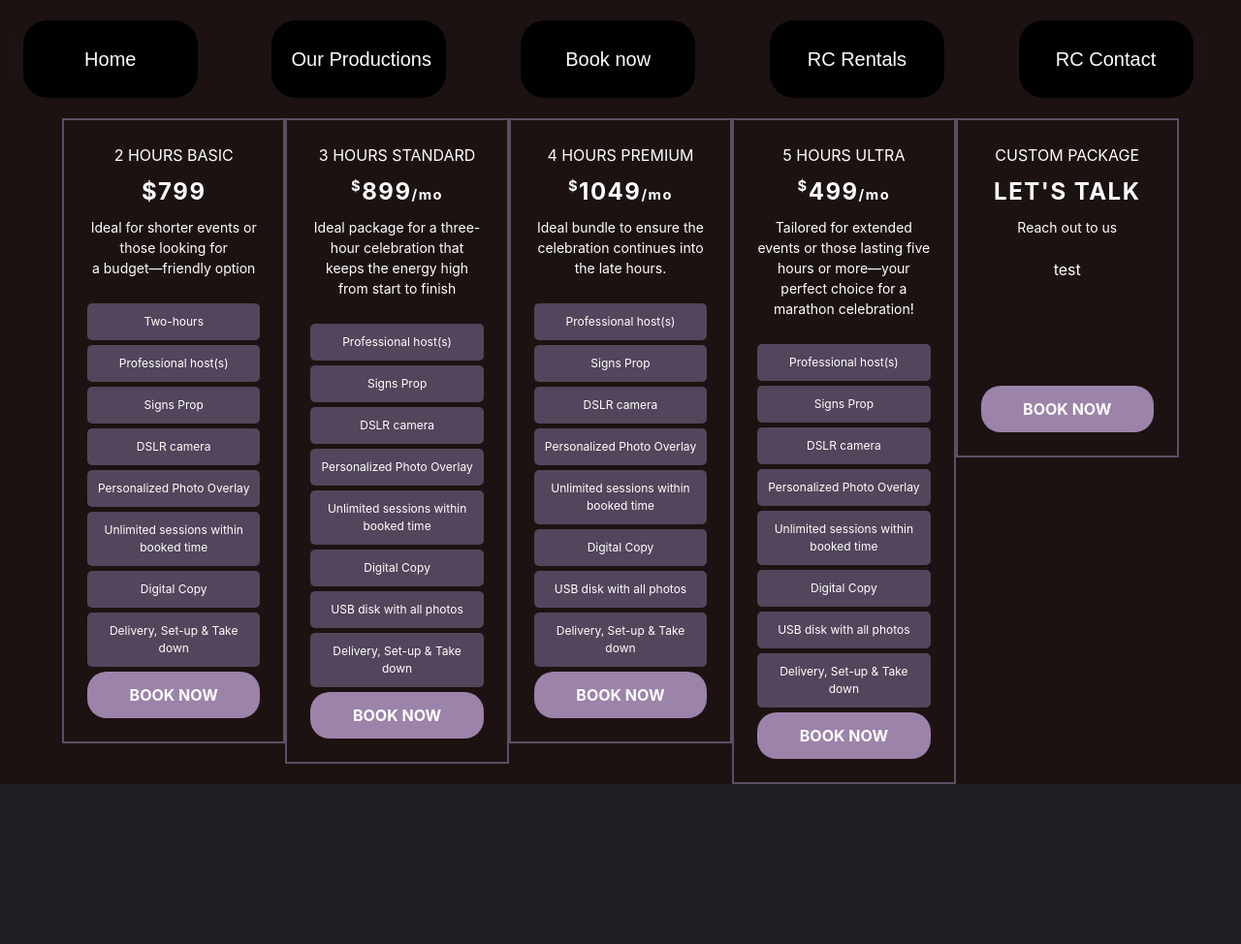
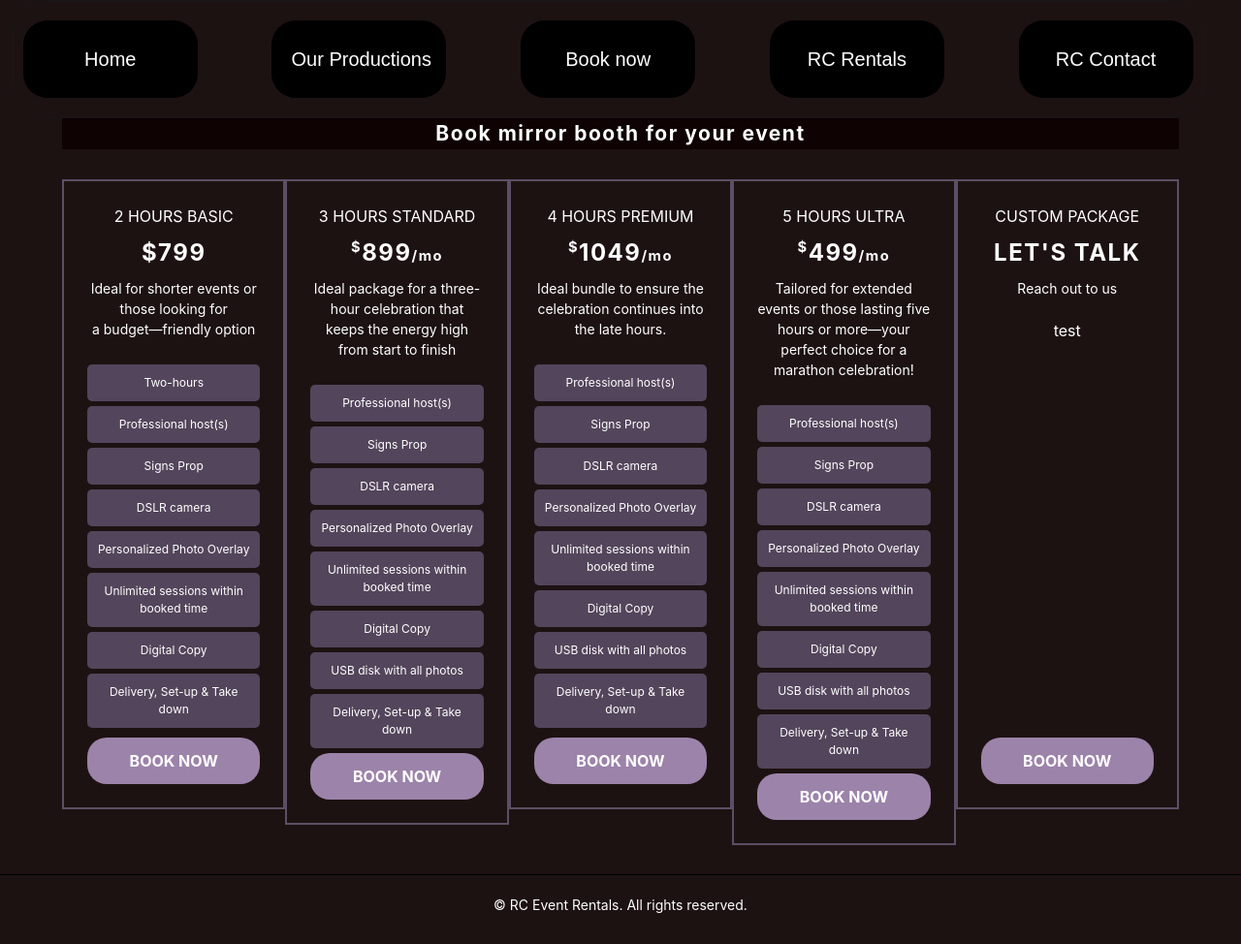
Before and after one commit to sherxyar/Memories_PhotoBooth_, a website: page quotePage.html in a window 1280 px wide. Shown: the part 107-1081 px from the top of the page at 97% size. Before the commit the page ends 916 px from the top, so only its background shows below. Drawn offline with Linux system fonts and the light colour scheme; files whose address does not match are found by name.

Commit message:
worked on quote page

```diff
--- a/css/quote.css
+++ b/css/quote.css
@@ -113,7 +113,7 @@ body{
 }
 .grid-1-5 {
   border: 2px solid #5d4e65;
-  min-height: 350px; /* Adjust the min-height as needed */
+  min-height: 650px; /* Adjust the min-height as needed */
   padding: 1.5em; /* Adjust the padding as needed */
   position: relative;
   text-align: center;
@@ -250,6 +250,11 @@ sup, .small {
   border-radius: 5px;
 }
 
+.long-bar {
+  width: 100%;
+  height: .07em;
+  background-color: #000000; /* You can choose your desired color */
+}
 
 .grid-1-5.best-value:after {
   content: "Best Value";
--- a/quotePage.html
+++ b/quotePage.html
@@ -1,5 +1,3 @@
-
-
 <!DOCTYPE html>
 <html>
 
@@ -20,7 +18,8 @@
 
       <div class='topHeader'>
         <!-- Your logo image tag -->
-        <img src="../Memories_PhotoBooth/img/95d5b2cb-ac7f-4612-b2cb-e785ace22c43.png" alt="RC Event Rentals Logo" class="logo">
+        <img src="../Memories_PhotoBooth/img/95d5b2cb-ac7f-4612-b2cb-e785ace22c43.png" alt="RC Event Rentals Logo"
+          class="logo">
 
         <!-- Your text -->
         <p class="MemoriesFont"> RC Event Rentals </p>
@@ -28,7 +27,7 @@
 
 
       <div class="topBanner">
-          <a href="index.html"> <button > Home    </button> </a>
+        <a href="index.html"> <button> Home </button> </a>
         <button> Our Productions </button>
         <div class="dropdown">
           <a href="quotePage.html">
@@ -41,13 +40,15 @@
         </a>
 
       </div>
-
+      <div class="container group">
+       <h3> <p style="text-align: center; background-color: rgb(14, 2, 2);">Book mirror booth for your event</p> </h3>
+      </div>
 
       <div class="container group">
         <div class="grid-1-5">
           <h2>2 hours Basic</h2>
           <h3><span class="uppercase">$799</span></h3>
-            <p>Ideal for shorter events or those looking  for <br> a budget—friendly option</p>
+          <p>Ideal for shorter events or those looking for <br> a budget—friendly option</p>
 
           <ul>
             <li>Two-hours</li>
@@ -96,7 +97,8 @@
         <div class="grid-1-5">
           <h2>5 Hours Ultra</h2>
           <h3><sup>$</sup>499<span class="small">/mo</span></h3>
-            <p>Tailored for extended events or those lasting five hours or more—your perfect choice for a marathon celebration!</p>
+          <p>Tailored for extended events or those lasting five hours or more—your perfect choice for a marathon
+            celebration!</p>
           <ul>
             <li>Professional host(s)</li>
             <li>Signs Prop</li>
@@ -126,7 +128,13 @@
 
 
   </main>
+  <footer>
+    <div class="long-bar"></div>
+    <div class="bottom-bar">
+      <p>&copy; RC Event Rentals. All rights reserved.</p>
+    </div>
 
+  </footer>
 
   <script type="module" src="script.js"></script>
 
```
Also changed, not shown: index.html (+22 -15 lines). Lines whose indentation alone changed are shown as unchanged.
